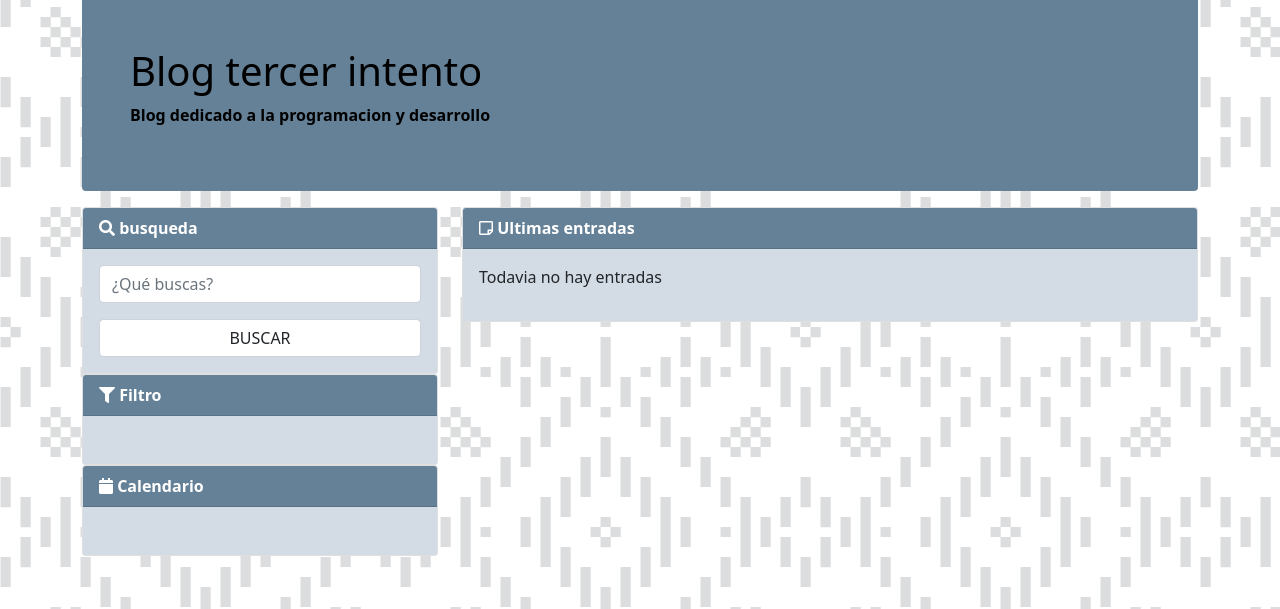
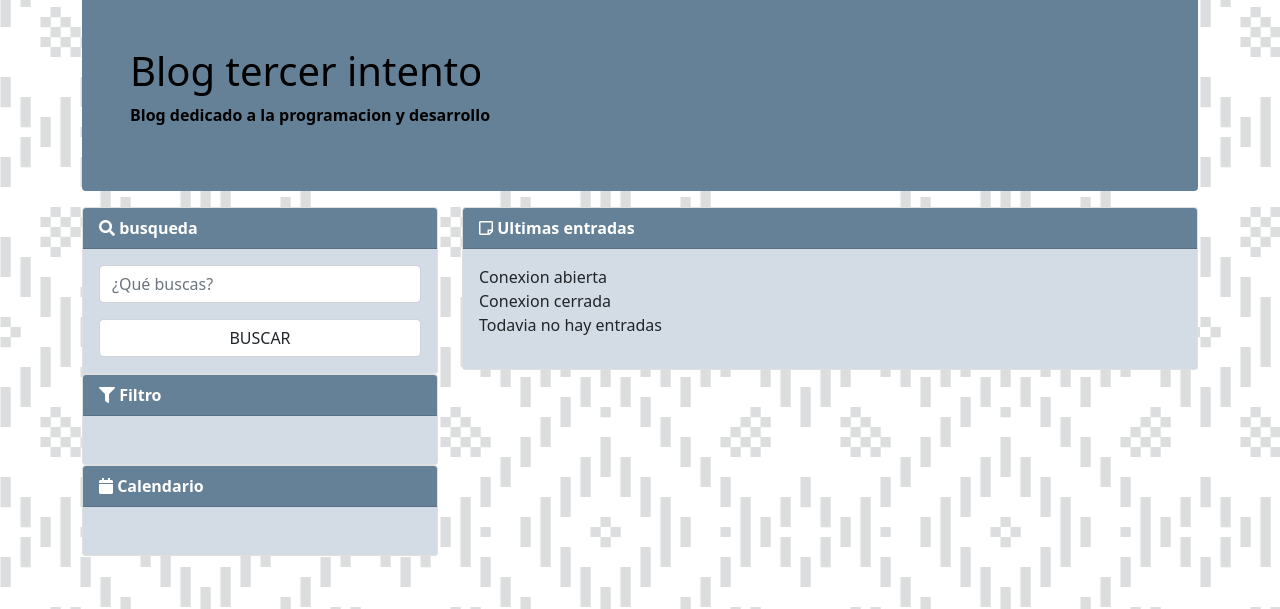
Before and after one commit to luisangeluis/BlogConPhp, a PHP site: page / in a window 1280 px wide. Shown: the part 73-682 px from the top of the page. Run offline with PHP 8.4, Linux system fonts and the light colour scheme.

Commit message:
Se crean clase para abrir y cerrar conexion a base de datos video 12

```diff
--- /dev/null
+++ b/app/Conexion.inc.php
@@ -0,0 +1,39 @@
+<?php
+class Conexion{
+    private static $conexion;
+
+    public static function openConexion() {
+        if(!isset(self::$conexion)){
+            try{
+                include_once 'Config.inc.php';
+                //Objeto PDO para la base de datos
+                self::$conexion = new PDO("mysql:host=$nombreServidor; dbname=$nombreBaseDatos",$nombreUsuario,$password);
+                //Para que el objeto PDO lance una excepcion en caso de que algo falle
+                self::$conexion -> setAttribute(PDO::ATTR_ERRMODE, PDO::ERRMODE_EXCEPTION);
+                //Para que en la conexion se usen utf-8
+                self::$conexion -> exec("SET CHARACTER SET utf8");
+
+                print "Conexion abierta <br>";
+            }catch(PDOException $ex){
+                //El punto se usa para concatenar
+                print "ERROR: " . $ex -> getMessage() . "<br>";
+                //Termina la conexion
+                die();
+            }
+        }
+    }
+
+    public static function closeConexion(){
+        if(isset(self::$conexion)){
+            self::$conexion =null;
+
+            print "Conexion cerrada";
+        }
+
+    }
+
+    public static function getConexion(){
+        return self::$Conexion;
+    }
+
+}
--- a/app/config.inc.php
+++ b/app/config.inc.php
@@ -1,7 +1,8 @@
 <?php
 
-$config['nombreServidor']='localhost';
-$config['nombreUsuario']='root';
-$config['password'] ='' ;
-$config['nombreBaseDatos']='blog';
+$nombreServidor='localhost:3307';
+$nombreUsuario='root';
+$password='' ;
+$nombreBaseDatos='blog';
+
 ?>
--- a/index.html
+++ b/index.php
@@ -11,8 +11,9 @@
     integrity="sha384-giJF6kkoqNQ00vy+HMDP7azOuL0xtbfIcaT9wjKHr8RbDVddVHyTfAAsrekwKmP1" crossorigin="anonymous">
   <link rel="stylesheet" href="https://cdnjs.cloudflare.com/ajax/libs/font-awesome/5.15.2/css/all.min.css">
   <title>Blog 3</title>
-  <link rel="stylesheet" href="/BLOGCONPHP/styles/mainStyles.css">
+  <link rel="stylesheet" href="./styles/mainStyles.css">
   <style>
+
     body {
       padding-top: 3.5rem;
     }
@@ -128,6 +129,12 @@
             Ultimas entradas
           </div>
           <div class="card-body">
+            <?php
+              include_once 'app/Conexion.inc.php';
+
+              Conexion::openConexion();
+              Conexion::closeConexion();
+            ?>
             <p>Todavia no hay entradas</p>
           </div>
         </div>
```
